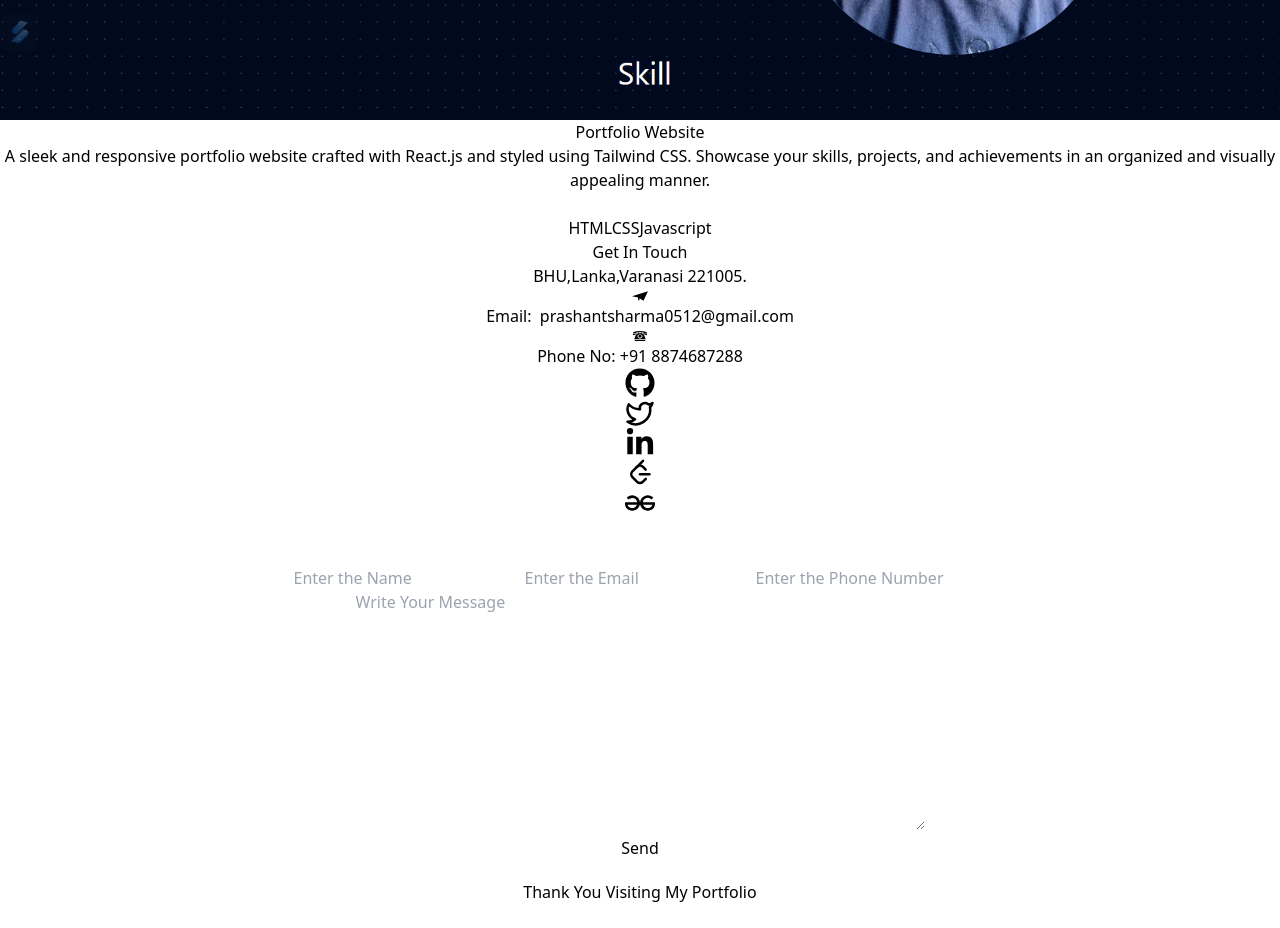
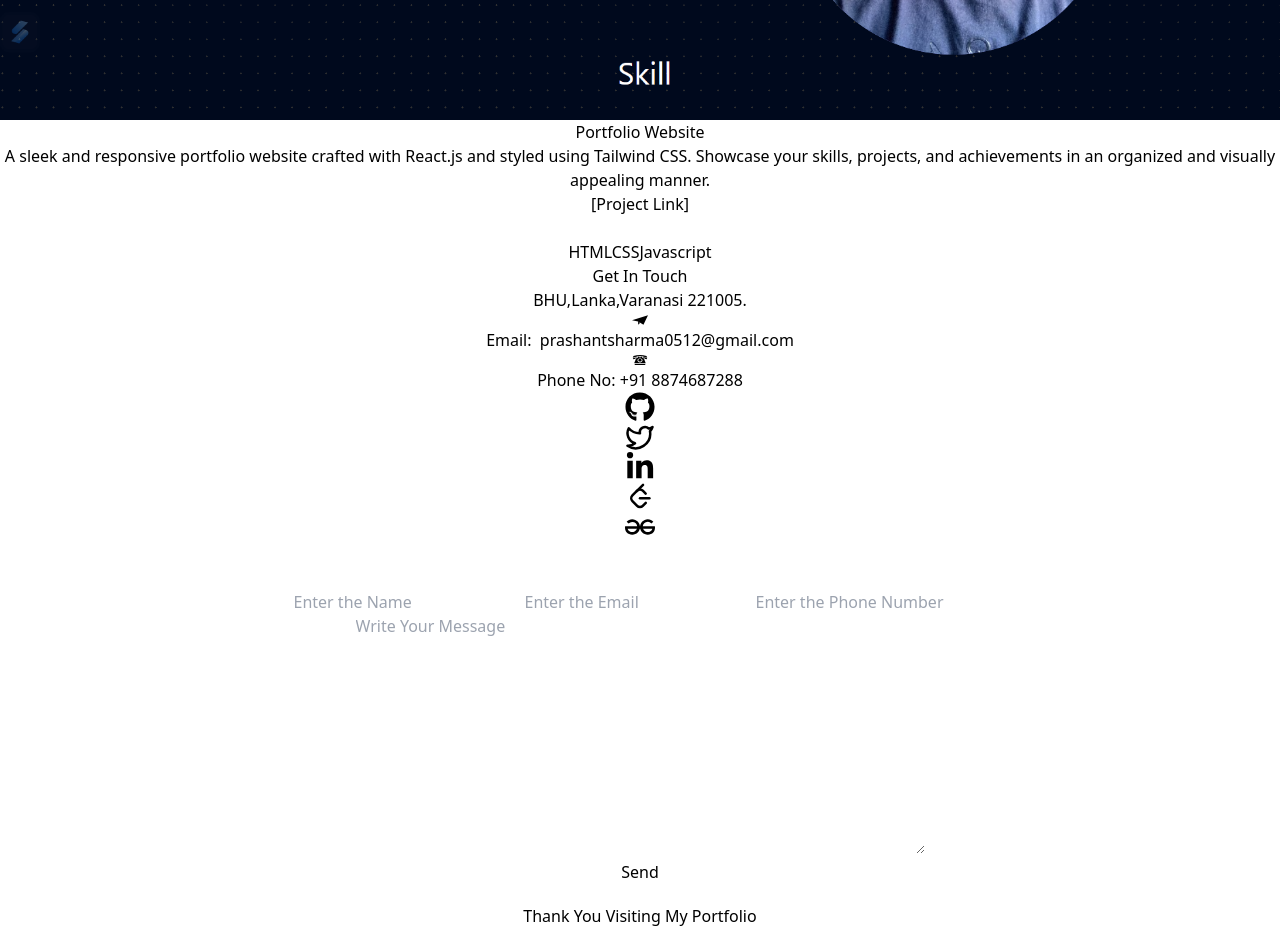
Before and after one commit to PrashantSharma0512/Prashant-Portfolio, a React (Vite) app: page / in a window 1280 px wide. Shown: the part 4620-5548 px from the top of the page. Before the commit the page ends 5524 px from the top, so only its background shows below. Built offline with nearby package versions, Linux system fonts and the light colour scheme.

Commit message:
add link of portfolio in project section

```diff
--- a/src/Component/Home/Project.jsx
+++ b/src/Component/Home/Project.jsx
@@ -89,7 +89,9 @@ const Project = () => {
                 </div>
                 <div className='w-full text-left text-white p-4'>
                     <h1 className='text-2xl pb-2'>Portfolio Website</h1>
-                    A sleek and responsive portfolio website crafted with React.js and styled using Tailwind CSS. Showcase your skills, projects, and achievements in an organized and visually appealing manner.
+                    A sleek and responsive portfolio website crafted with React.js and styled using Tailwind CSS. Showcase your skills, projects, and achievements in an organized and visually appealing manner. <br />
+                    <a href=" https://prashant-portfolio-one.vercel.app/" target='_blank' className='text-orange-400 '>[Project Link]</a>
+
                     <br />
                     <br />
                     <div className='flex gap-4'>
```
